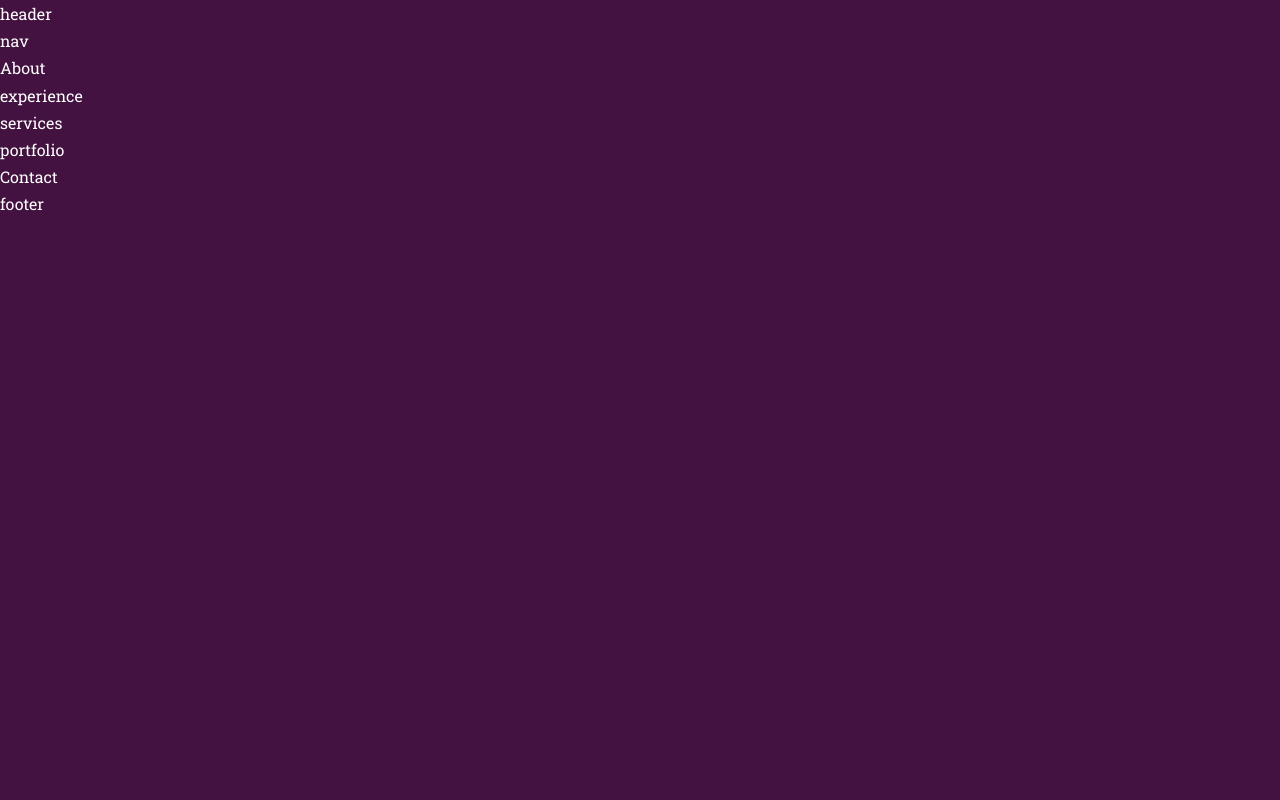
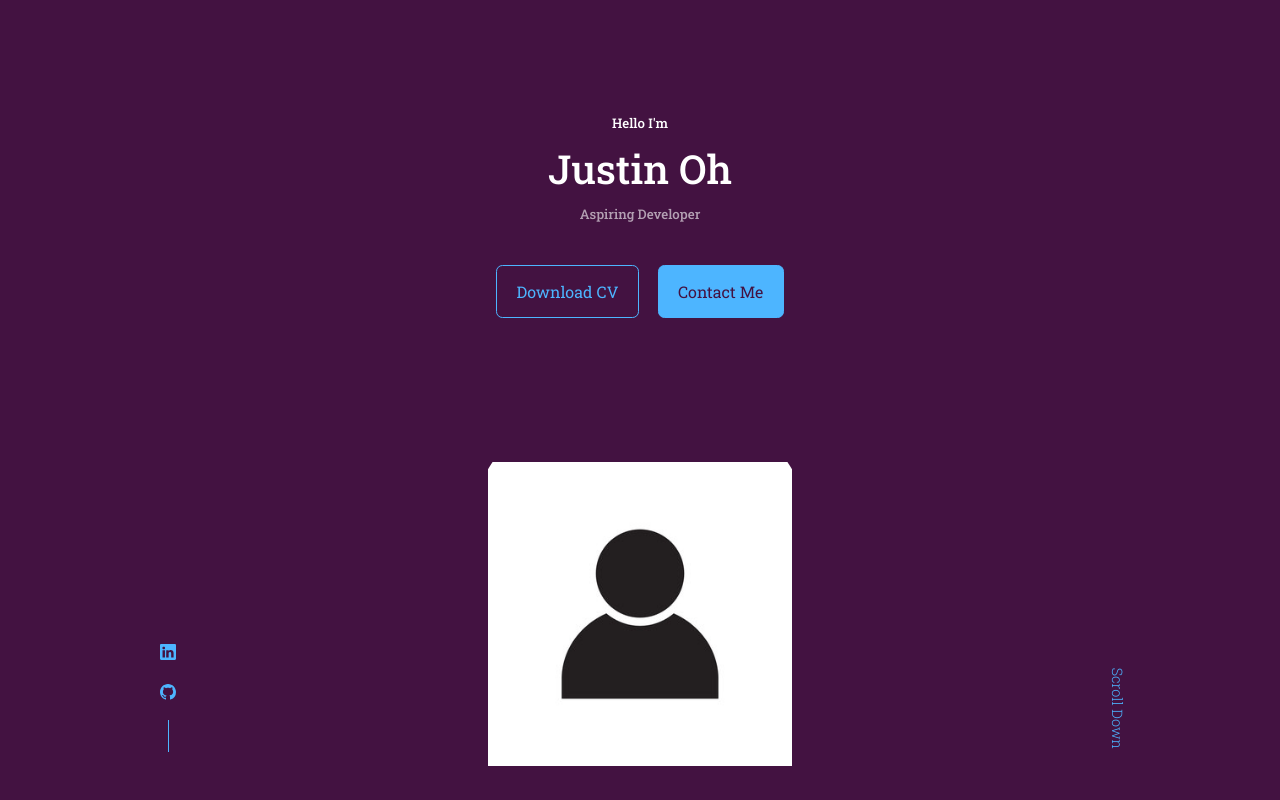
Before and after one commit to hiem55/my-portfolio, a React (Create React App) app: page / in a window 1280 px wide. Shown: the top 800 px of the page. Built offline with nearby package versions, Linux system fonts and the light colour scheme.

Commit message:
Update header

```diff
--- a/package.json
+++ b/package.json
@@ -8,6 +8,7 @@
     "@testing-library/user-event": "^13.5.0",
     "react": "^18.2.0",
     "react-dom": "^18.2.0",
+    "react-icons": "^4.7.1",
     "react-scripts": "5.0.1",
     "web-vitals": "^2.1.4"
   },
--- /dev/null
+++ b/src/components/header/CTA.jsx
@@ -0,0 +1,13 @@
+import React from 'react'
+import CV from '../../assets/JustinOhCV.pdf'
+
+const CTA = () => {
+    return (
+        <div className='cta'>
+            <a href={CV} download className='btn'> Download CV</a>
+            <a href="#contact" className='btn btn-primary'> Contact Me</a>
+        </div>
+    )
+}
+
+export default CTA
--- a/src/components/header/header.css
+++ b/src/components/header/header.css
@@ -0,0 +1,81 @@
+header {
+    height: 100vh;
+    padding-top: 7rem;
+    overflow: hidden;
+}
+
+.header_container {
+    text-align: center;
+    height: 100%;
+    position: relative;
+}
+
+/* ==================== CTA ==================== */
+.cta {
+    margin-top: 2.5rem;
+    display: flex;
+    gap: 1.2rem;
+    justify-content: center;
+}
+
+/* ==================== HEADER SOCIALS ==================== */
+.header_socials {
+    display: flex;
+    flex-direction: column;
+    align-items: center;
+    gap: 0.8rem;
+    position: absolute;
+    left: 0;
+    bottom: 3rem;
+}
+
+.header_socials::after {
+    content: '';
+    width: 1px;
+    height: 2rem;
+    background: var(--color-primary);
+}
+
+/* ==================== ME ==================== */
+.me {
+    background: linear-gradient(var (--color-primary), transparent);
+    width: 22rem;
+    height: 30rem;
+    position: absolute;
+    left: calc(50% - 11rem);
+    margin-top: 4rem;
+    border-radius: 12rem 12rem 0 0;
+    overflow: hidden;
+    padding: 5rem 1.5rem 1.5rem 1.5rem;
+
+}
+
+/* ==================== SCROLL DOWN ==================== */
+
+.scroll_down {
+    position: absolute;
+    right: -2.3rem;
+    bottom: 5rem;
+    transform: rotate(90deg);
+    font-weight: 300;
+    font-size: 0.9rem;
+}
+
+/* ==================== MEDIA QUERIES (MEDIUM DEVICES) ==================== */
+@media screen and (max-width: 1024px) {
+    header {
+        height: 68vh;
+    }
+}
+
+/* ==================== MEDIA QUERIES (SMALL DEVICES) ==================== */
+@media screen and (max-width: 600px) {
+    header {
+        height: 100vhl
+    }
+
+    .header_socials,
+    .scroll_down {
+        display: none;
+    }
+}
--- a/src/components/header/header.jsx
+++ b/src/components/header/header.jsx
@@ -1,11 +1,24 @@
 import React from 'react'
 import './header.css'
+import CTA from './CTA'
+import ME from '../../assets/me.jpeg'
+import HeaderSocials from './headersocials'
 
 const header = () => {
     return (
-        <div>
-            header
-        </div>
+        <header>
+            <div className="container header_container">
+                <h5>Hello I'm</h5>
+                <h1>Justin Oh</h1>
+                <h5 className="text-light">Aspiring Developer</h5>
+                <CTA />
+                <HeaderSocials />
+                <div className='me'>
+                    <img src={ME} alt="me" />
+                </div>
+                <a href='#contact' className='scroll_down'> Scroll Down</a>
+            </div>
+        </header>
     )
 }
 
--- /dev/null
+++ b/src/components/header/headersocials.jsx
@@ -0,0 +1,14 @@
+import React from 'react'
+import { BsLinkedin } from 'react-icons/bs'
+import { BsGithub } from 'react-icons/bs'
+
+const headersocials = () => {
+    return (
+        <div className='header_socials'>
+            <a href='https://linkedin.com' targe="_blank"><BsLinkedin /></a>
+            <a href='https://github.com' targe="_blank"><BsGithub /></a>
+        </div>
+    )
+}
+
+export default headersocials
```
Also changed, not shown: 2 other files (tests, documents, lock files or other folders).
